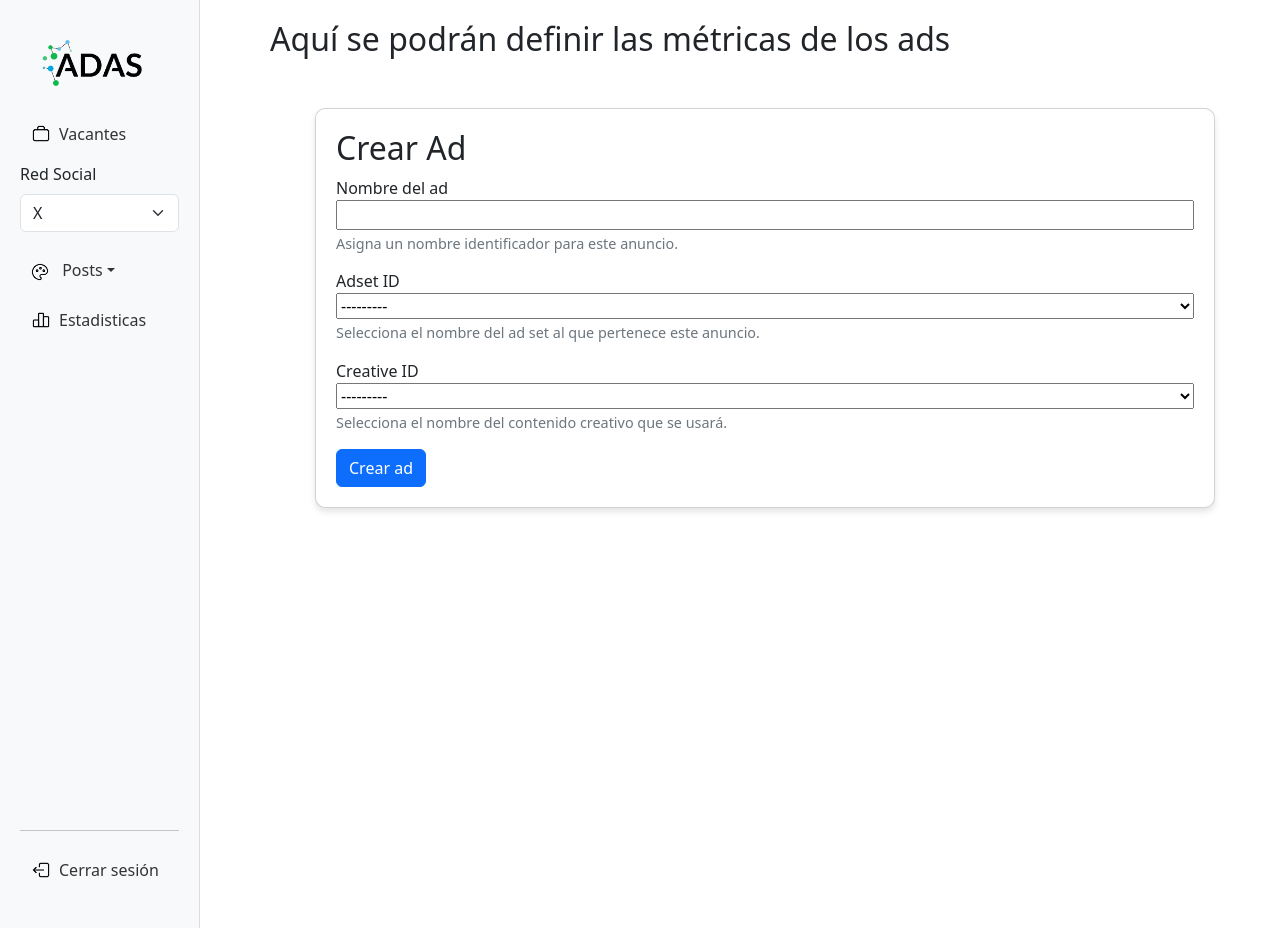
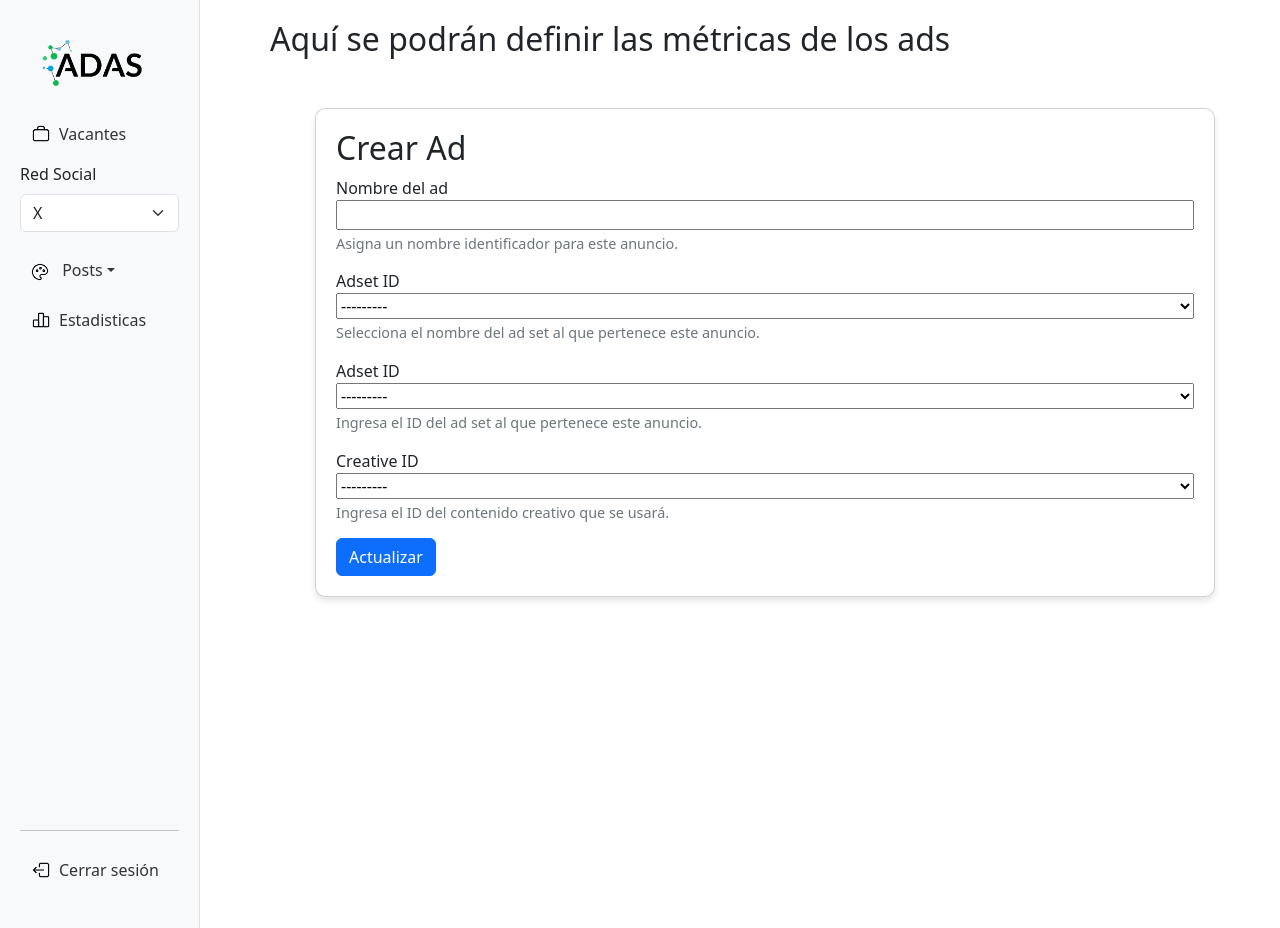
Before and after one commit to CamiloSAcevedo/ProyectoIng.Software, a Django app: page /administrador/ad/ in a window 1280 px wide. Run offline with Django 5.2, Linux system fonts and the light colour scheme; data comes from the database, SQL or seed files in the repository; some libraries are stand-ins or nearby versions.

Commit message:
merge con rama luis1

```diff
--- a/administrador/templates/ad.html
+++ b/administrador/templates/ad.html
@@ -93,13 +93,19 @@
                 </div>
 
                 <div class="form-group">
+                    <label for="id_adset_id">Adset ID</label>
+                    {{ form.adset_id }}
+                    <span class="form-help">Ingresa el ID del ad set al que pertenece este anuncio.</span>
+                </div>
+
+                <div class="form-group">
                     <label for="id_creative_id">Creative ID</label>
                     {{ form.creative_id }}
-                    <span class="form-help">Selecciona el nombre del contenido creativo que se usará.</span>
+                    <span class="form-help">Ingresa el ID del contenido creativo que se usará.</span>
                 </div>
 
 
-                <button type="submit" class="btn btn-primary">Crear ad</button>
+                <button type="submit" class="btn btn-primary">Actualizar</button>
             </form>
 
 
--- a/administrador/templates/campaña.html
+++ b/administrador/templates/campaña.html
@@ -64,7 +64,6 @@
 
             <h2>Crear Campaña</h2>
 
-            <!-- Primer formulario: Captura los datos iniciales -->
             <form method="POST" action="{% url 'crear_campaña' %}">
                 {% csrf_token %}
 
--- a/administrador/views.py
+++ b/administrador/views.py
@@ -215,11 +215,11 @@
         form = CampaignForm(request.POST)
         if form.is_valid():
             # Guarda en la base de datos sin el ID de meta
-            form.save()
+            #form.save()
             messages.success(request, "¡Los datos de campaña se ingresaron exitosamente!")
 
             # Evita guardarlo aún en la BD para guardar después con ID de meta
-            #campaña = form.save(commit=False)
+            campaña = form.save(commit=False)
 
             # Obtener los datos ingresados por el usuario
             nombre = form.cleaned_data['nombre']
```
